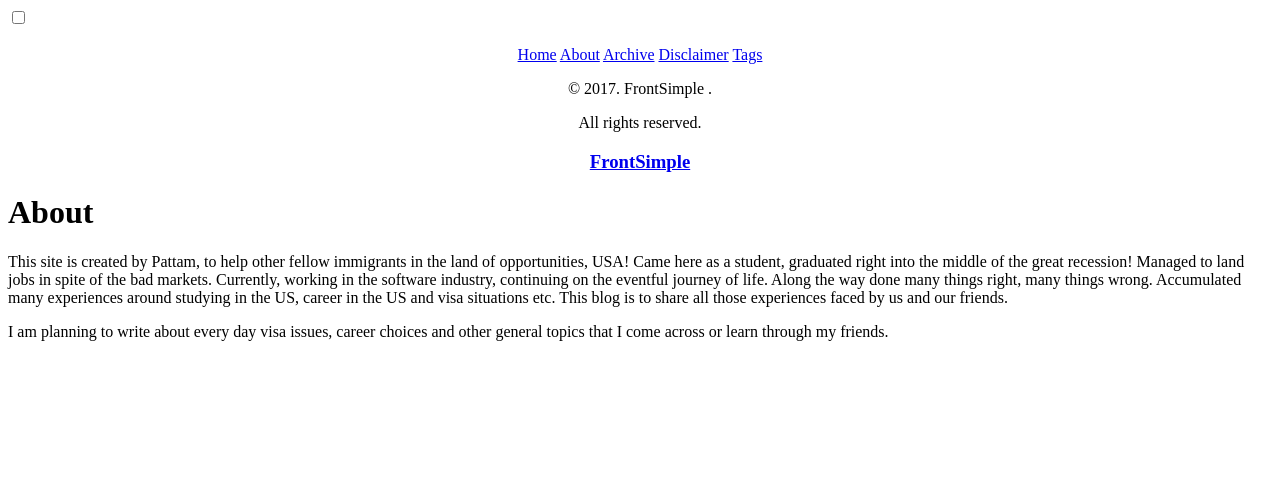
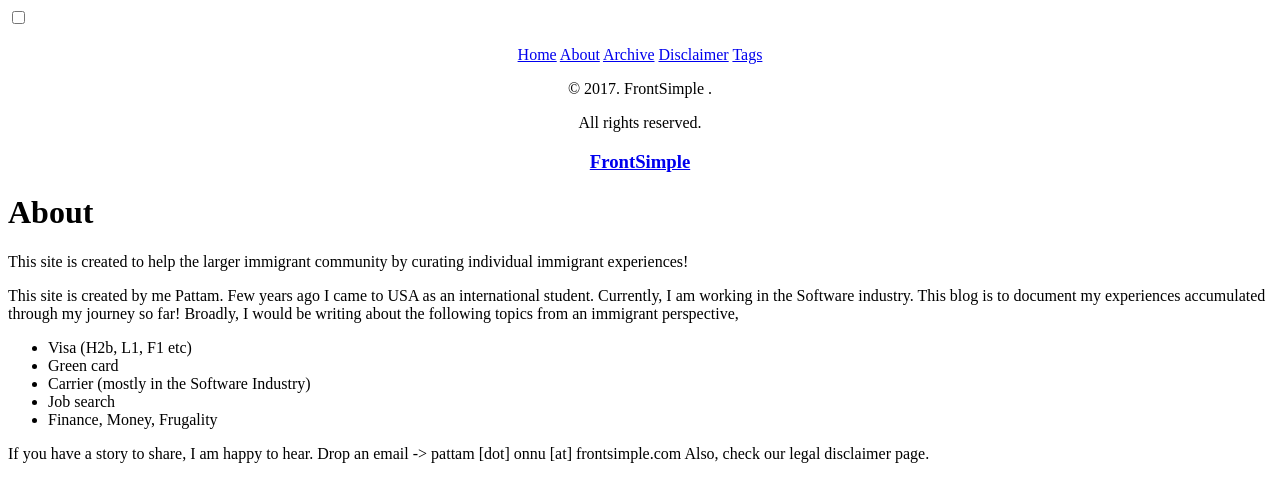
Before and after one commit to gitforwork2/gitforwork.github.io, a Jekyll site: the page built from about.md, in a window 1280 px wide. Shown: the top 502 px of the page. Built offline with Jekyll 4.4.1, drawn with Linux system fonts in a browser that asks for light colours.

Commit message:
Update about.md

```diff
--- a/about.md
+++ b/about.md
@@ -2,11 +2,18 @@
 layout: page
 title: About
 ---
-This site is created by Pattam, to help other fellow immigrants in the land of opportunities, USA!
-Came here as a student, graduated right into the middle of the great recession! Managed to land jobs in spite of the bad markets.
-Currently, working in the software industry, continuing on the eventful journey of life. Along the way done many things right, many things wrong. Accumulated many experiences around studying in the US, career in the US and visa situations etc. This blog is to share all those experiences faced by us and our friends.
+This site is created to help the larger immigrant community by curating individual immigrant experiences!
 
-I am planning to write about every day visa issues, career choices and other general topics that I come across or learn through my  friends.
+This site is created by me Pattam. Few years ago I came to USA as an international student. Currently, I am working in the Software industry. This blog is to document my experiences accumulated through my journey so far!
+Broadly, I would be writing about the following topics from an immigrant perspective,
+* Visa (H2b, L1, F1 etc)
+* Green card
+* Carrier (mostly in the Software Industry)
+* Job search
+* Finance, Money, Frugality
+
+If you have a story to share, I am happy to hear. Drop an email -> pattam [dot] onnu [at] frontsimple.com
+Also, check our legal disclaimer page.
 
 <br/>
 {% comment %}
```
